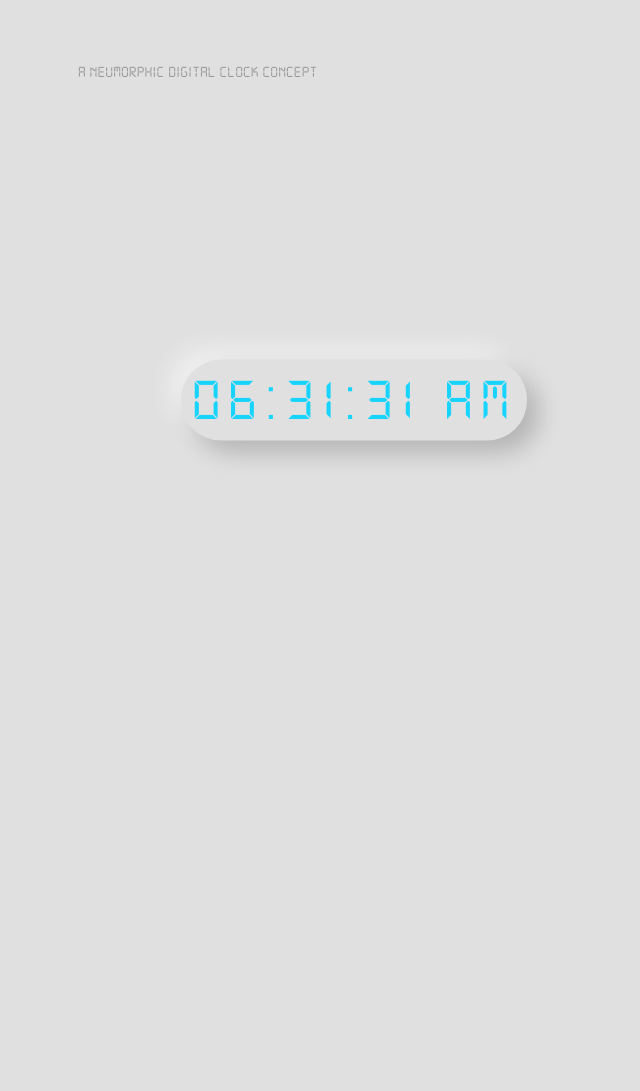
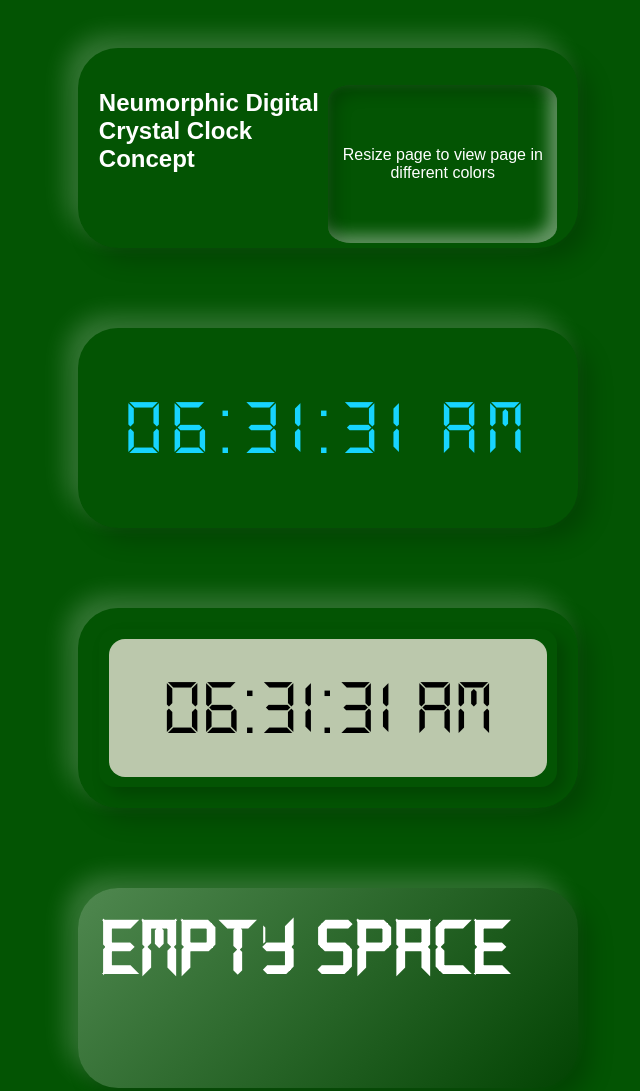
Before and after one commit to Mgregchi/graphics, a plain HTML site: page index.html in a window 1280 px wide. Shown: the top 1091 px of the page, without its empty margins (286-926 px from the left). Before the commit the page ends 800 px from the top, so only its background shows below. Drawn offline with Linux system fonts and the light colour scheme.

Commit message:
initial commit

```diff
--- a/index.html
+++ b/index.html
@@ -4,7 +4,11 @@
         <meta charset="UTF-8" />
         <meta name="viewport" content="width=device-width, initial-scale=1, shrink-to-fit=no" />
         <meta http-equiv="x-ua-compatible" content="ie=edge" />
-        <title>digital clock</title>
+        <title>Neumorphic digital clock Concept</title>
+        <meta name="author" content="Mgregchi, Michael Amadi">
+        <meta name="creator" content="Mgregchi, Michael Amadi">
+        <meta name="keywords" content="Neumorphic, digital-clock, neumorphism, neumorphic-design">
+        <meta name="robots" content="index, follow">
 
     </head>
 <body>
@@ -14,13 +18,34 @@
             @font-face {
                 font-family: mine;
                 src: url(./fonts/DS-DIGI.TTF);
-                font-size: 5px;
+                font-size: 1rem;
                 font-weight: normal;
+
             }
 
+            .neuFont {
+                font-family: mine;
+                font-size: 1.5rem;
+            }
 
-            .fonta {
+                /* If the screen size is 601px or more, set the font-size of <div> to 80px */
+            @media only screen and (min-width: 601px) {
+                .neuFont{
+                    font-size: 80px;
+                }
+            }
+
+                /* If the screen size is 600px or less, set the font-size of <div> to 30px */
+            @media only screen and (max-width: 600px) {
+                .neuFont{
+                    font-size: 30px;
+                }
+            }
+
+            .info {
                 font-family: mine;
+                margin: 6rem;
+
             }
 
             body {
@@ -34,8 +59,69 @@
                 margin: 0 auto;
             }
 
+            @media only screen and (max-width: 350px) {
+                    body {
+                        background-color: red;
+                    }
+                    .neuFont{
+                        font-size: 1rem;
+                        color: white;
+                    }
+            }
+            @media only screen and (min-width: 300px) {
+                    body {
+                        background-color: hsla(91, 53%, 51%, 0.773);
+                        color: white;
+                    }
+            }
 
-            section {
+            @media only screen and (min-width: 400px) {
+                    body {
+                        background-color: #e0e0e0;
+                        color: white;
+                    }
+            }
+
+
+            @media only screen and (min-width: 600px) {
+                    body {
+                        background-color: #0400ff;
+                    }
+            }
+            @media only screen and (min-width: 650px) {
+                    body {
+                        background-color: #181717;
+                    }
+            }
+
+            @media only screen and (min-width: 750px) {
+                    body {
+                        background-color: hsl(300, 87%, 37%);
+                    }
+            }
+
+            @media only screen and (min-width: 850px) {
+                    body {
+                        background-color: #ab12e7;
+                    }
+            }
+
+            @media only screen and (min-width: 950px) {
+                    body {
+                        background-color: hsl(66, 88%, 52%);
+                    }
+            }
+
+
+            @media only screen and (min-width: 1000px) {
+                    body {
+                        background-color: hsl(120, 93%, 17%);
+                    }
+            }
+
+
+
+            .flex {
                 flex: 1 1 50%;
                 padding-bottom: 3rem;
             }
@@ -47,35 +133,29 @@
 
             .neumorphic {
                 box-shadow: 12px 12px 24px 0 rgba(0, 0, 0, 0.2),
-                    -12px -12px 24px 0 rgba(255, 255, 255, 0.5);
+                    -12px -12px 24px 0 rgba(255, 255, 255, 0.2);/*0.5*/
                 width: 500px;
                 height: 200px;
                 border-radius: 40px;
                 overflow: hidden;
+                padding: 1.3rem;
                 display: flex;
+                margin-bottom: 5rem;
 
             }
 
-            .clock {
-                position: absolute;
-                top: 50%;
-                left: 50%;
-                transform: translateX(-50%) translateY(-50%);
+            .type1 {
+                position: relative;
+
+                /*transform: translateX(-50%) translateY(-50%);*/
                 color: #17D4FE;
-                font-size:60px;
-                font-family: Orbitron;
+                /*font-size:60px;*/
+                font-family: mine;
                 letter-spacing: 7px;
             }
 
-            .variation {
-                justify-content:initial; /*space-around;*/
-                align-items: center;
-                width: inherit;
-                height: inherit;
-                margin-bottom: 4rem;
-            }
 
-            .clock span {
+            .type1 span {
                 display: flex;
                 align-items: center;
                 text-align: center;
@@ -91,7 +171,7 @@
 
 
 
-            .clock strong {
+            .type1 strong {
 
                 display: flex;
                 align-items: center;
@@ -105,17 +185,111 @@
                 font-weight: lighter;
             }
 
+            .neumorphic--inset {
+                box-shadow: inset 6px 6px 10px 0 rgba(0, 0, 0, 0.2),
+                    inset -6px -6px 10px 0 rgba(255, 255, 255, 0.5);
+            }
+
+
+            .type2 {
+                justify-content:initial; /*space-around;*/
+                align-items: center;
+            }
+
+            .type2 span {
+                display: flex;
+                align-items: center;
+                text-align: center;
+                width: 100%;
+                height: 100%;
+                border-radius: 1rem;
+                overflow: hidden;
+                padding: 0.65rem;
+                box-shadow: /*inset*/ 8px 8px 16px 0 rgba(0, 0, 0, 0.2);/*,
+                    inset -8px -8px 16px 0 rgba(255, 255, 255, 0.4);*/
+
+                /*padding-bottom: 1.5rem;*/
+                position: relative;
+                /*font-size: 5rem;*/
+            }
+
+
+
+            .type2 strong {
+
+                display: flex;
+                align-items: center;
+                text-align: center;
+                justify-content: center;
+                width:inherit;
+                height: 100%;
+                border-radius: 1rem;
+                overflow: hidden;
+                font-family: mine;
+                font-weight: lighter;
+                background-color: #bbc8ac;
+                color: black;
+
+            }
+
+
+            .maker {
+                margin-bottom: 3rem;
+            }
+            .maker a {
+                color: #17D4FE;
+
+            }
+
+
+            .variation1 {
+            background: linear-gradient(
+                -45deg,
+                rgba(0, 0, 0, 0.2),
+                rgba(255, 255, 255, 0.3)
+            );
+            }
+
+            .neumorphic p{
+            display: flex;
+            align-items: center;
+            text-align: center;
+            width: 100%;
+            height: 100%;
+            border-radius: 10%;
+            overflow: hidden;
+            padding: 0.65rem;
+            box-shadow: inset 8px 8px 16px 0 rgba(0, 0, 0, 0.2),
+                inset -8px -8px 16px 0 rgba(255, 255, 255, 0.4);
+            }
 
         </style>
     </header>
-    <div class="neumorphic variation clock">
+    <div class="neumorphic">
+        <h2>Neumorphic Digital Crystal Clock Concept</h2>
+        <p>Resize page to view page in different colors </p>
+    </div>
+    <div class="neumorphic type1">
         <!--span><strong>Auto</strong></span-->
-        <span><strong id="time-counters" class="border border-light my-4 p-4"></strong></span>
+        <span><strong id="clock1" class="neuFont"></strong></span>
+    </div>
 
 
+
+    <div class="neumorphic type2">
+        <!--span><strong>Auto</strong></span-->
+        <span><strong id="clock" class="neuFont"></strong></span>
     </div>
-    <p class="fonta">A neumorphic digital clock concept</p>
-    <div id="MyClockDisplay" class="clock" ></div>
+
+    <div class="neumorphic variation1">
+        <!--span><strong>Auto</strong></span-->
+        <span><strong id="clock" class="neuFont">EMPTY SPACE</strong></span>
+    </div>
+
+    <div class="maker">
+        <span>Concept by <a href="mgregchi.tk">Mgregchi</a></span>
+        <p>Improve this page on <a href="">GITHUB</a></p>
+    </div>
     <script>
         function showTime(){
             var date = new Date();
@@ -134,7 +308,7 @@
             }
 
             if(h >= 12){
-                //h = h - 12;
+                h = h - 12;
                 session = "PM";
             }
 
@@ -144,7 +318,9 @@
 
             var time = h + ":" + m + ":" + s + " " + session;
             //document.getElementById("MyClockDisplay").innerText = time;
-            document.getElementById("time-counters").textContent = time;
+            document.getElementById("clock").textContent = time;
+            document.getElementById("clock1").textContent = time;
+
 
             setTimeout(showTime, 1000);
 
```
Also changed, not shown: fonts/DIGITAL.TXT (added).
